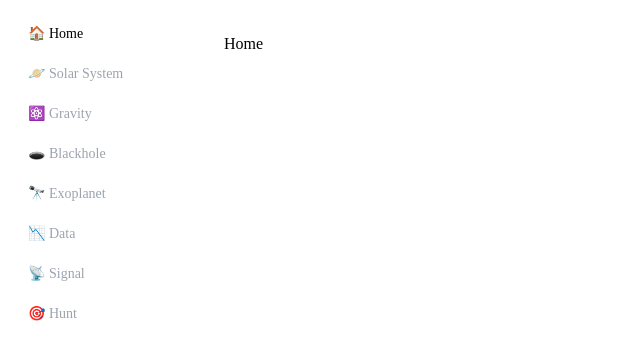
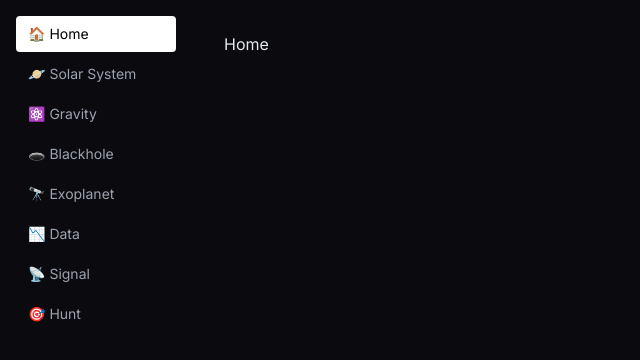
Before and after one commit to 2daKaizen-gun/pale-blue-code, a React (Vite) app in the folder frontend/: page / in a window 1280 px wide. Shown: the top 360 px of the page, without its empty margins (0-640 px from the left). Built offline with nearby package versions, Linux system fonts and the light colour scheme.

Commit message:
style(typography): apply Inter and Space Mono fonts

```diff
--- a/frontend/index.html
+++ b/frontend/index.html
@@ -3,6 +3,9 @@
   <head>
     <meta charset="UTF-8" />
     <link rel="icon" type="image/svg+xml" href="/favicon.svg" />
+    <link rel="preconnect" href="https://fonts.googleapis.com">
+    <link rel="preconnect" href="https://fonts.gstatic.com" crossorigin>
+    <link href="https://fonts.googleapis.com/css2?family=Inter:wght@400;500;600&family=Space+Mono:wght@400;700&display=swap" rel="stylesheet">
     <meta name="viewport" content="width=device-width, initial-scale=1.0" />
     <title>frontend</title>
   </head>
--- a/frontend/src/index.css
+++ b/frontend/src/index.css
@@ -1,8 +1,8 @@
+@import './styles/tokens.css';
+
 @tailwind base;
 @tailwind components;
 @tailwind utilities;
-
-@import './styles/tokens.css';
 
 @layer base {
   body {
--- a/frontend/src/styles/token.css
+++ /dev/null
@@ -1,27 +0,0 @@
-:root {
-  /* 배경 계열 */
-  --color-cosmos-bg:        #0a0a0f;
-  --color-cosmos-surface:   #12121a;
-  --color-cosmos-elevated:  #1a1a2e;
-
-  /* 텍스트 계열 */
-  --color-cosmos-text:      #e2e8f0;
-  --color-cosmos-muted:     #64748b;
-  --color-cosmos-subtle:    #334155;
-
-  /* 액센트 */
-  --color-cosmos-star:      #f8fafc;
-  --color-cosmos-nebula:    #818cf8;
-  --color-cosmos-aurora:    #34d399;
-  --color-cosmos-solar:     #fbbf24;
-
-  /* 테두리 */
-  --color-cosmos-border:    #1e293b;
-
-  /* 간격 */
-  --space-nav-width:        12rem;
-
-  /* 타이포 */
-  --font-sans:  'Inter', system-ui, sans-serif;
-  --font-mono:  'Space Mono', monospace;
-}
```
